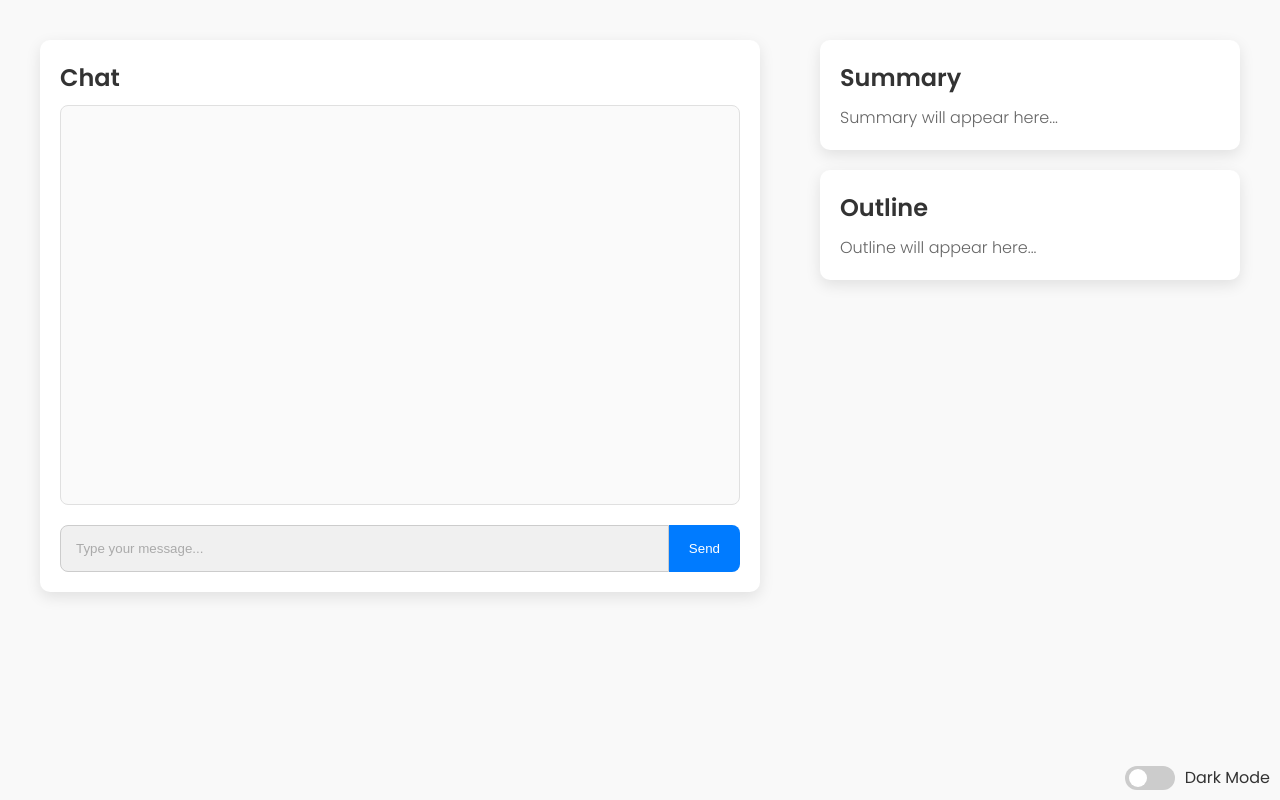
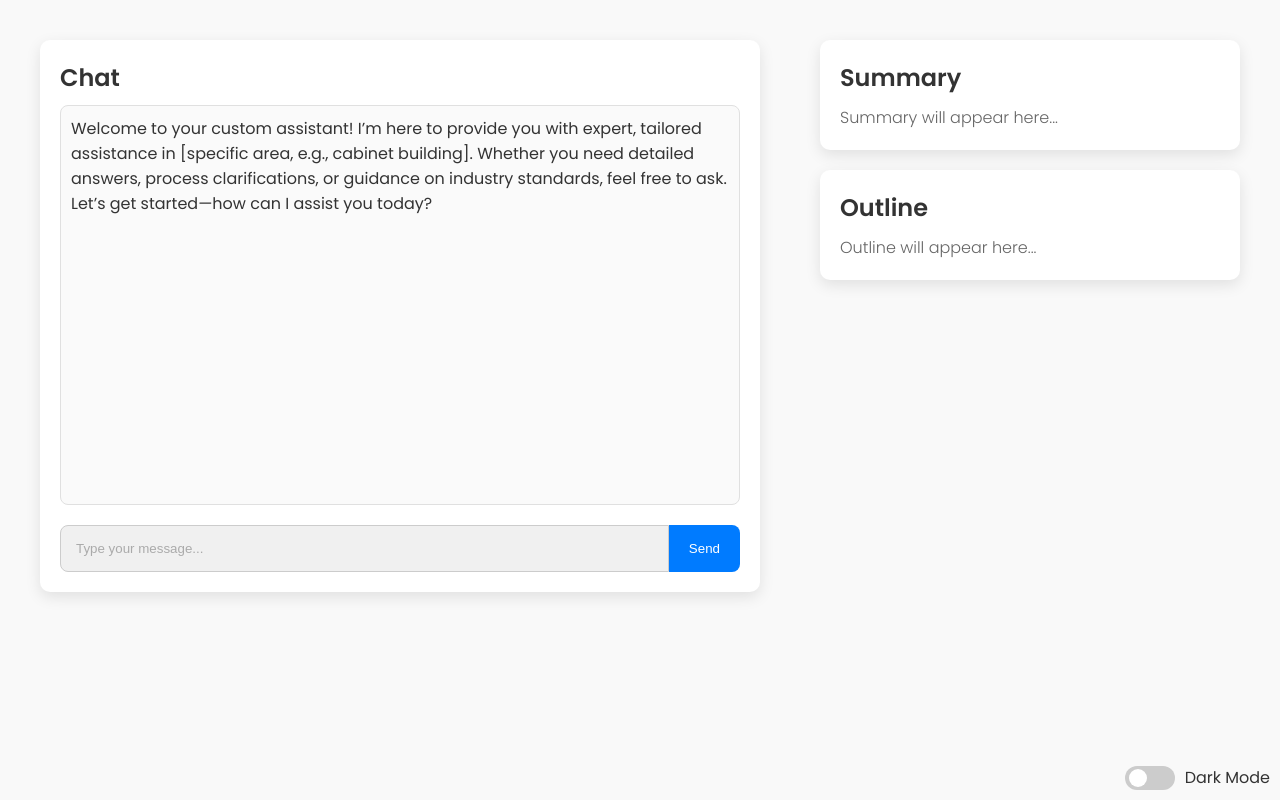
Before and after one commit to mmullett82/chait_global, a plain HTML site: page index.html in a window 1280 px wide. Drawn offline with Linux system fonts and the light colour scheme.

Commit message:
Update index.html

```diff
--- a/index.html
+++ b/index.html
@@ -11,12 +11,16 @@
   <div class="container">
     <div class="chat-section">
       <h2>Chat</h2>
-      <div class="chat-box" id="chatBox"></div>
+      <div class="chat-box" id="chatBox">
+        <!-- User Prompt -->
+        <div class="system-message">
+          Welcome to your custom assistant! I’m here to provide you with expert, tailored assistance in [specific area, e.g., cabinet building]. Whether you need detailed answers, process clarifications, or guidance on industry standards, feel free to ask. Let’s get started—how can I assist you today?
+        </div>
+      </div>
       <div class="input-group">
         <input type="text" id="messageInput" placeholder="Type your message...">
         <button onclick="sendMessage()">Send</button>
       </div>
-      <!-- Dark Mode Slider -->
       <div class="dark-mode-slider">
         <label class="switch">
           <input type="checkbox" id="darkModeToggle">
```
